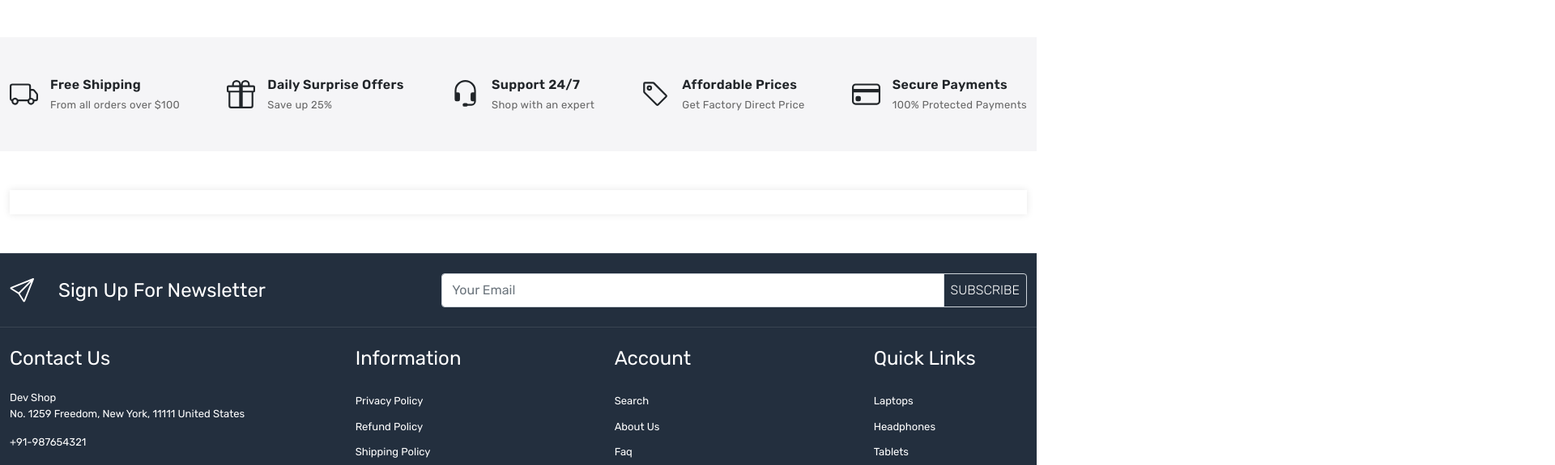
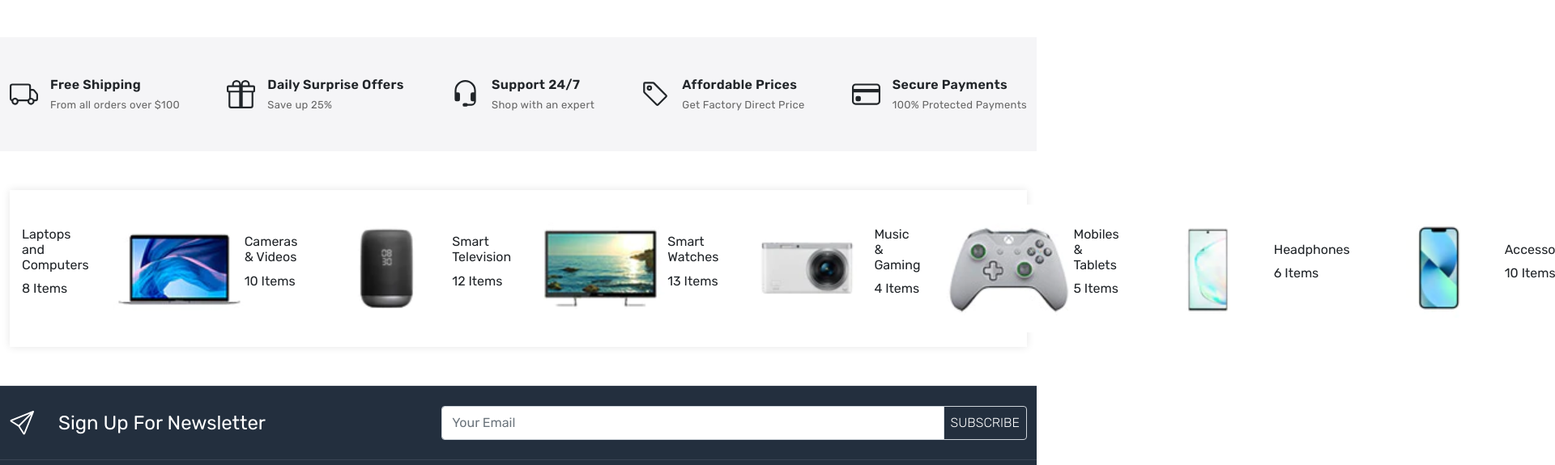
Before and after one commit to Seyba/Ecom-frontend, a React (Create React App) app: page / in a window 1280 px wide. Shown: the part 620-1195 px from the top of the page at 81% size, 1920 px wide, since content can reach past the window. Built offline with nearby package versions, Linux system fonts and the light colour scheme.

Commit message:
category section added

```diff
--- a/src/App.css
+++ b/src/App.css
@@ -215,4 +215,5 @@ footer address {
   box-shadow: 0 0 10px #0000001a;
   padding: 15px;
 }
+
 /**  =========== Home Wrapper 3 Section Ends ================= */
--- a/src/pages/Home.js
+++ b/src/pages/Home.js
@@ -148,7 +148,84 @@ export default function Home() {
           <div className="row">
             <div className="col-12">
               <div className="categories d-flex justify-content-between align-items-center">
+                <div className="d-flex align-items-center gap-30">
+                  <div>
+                    <h6>Laptops and Computers</h6>
+                    <p>8 Items</p>
+                  </div>
+                  <img src="images/macbook.jpg" alt="computer"/>
+                </div>
 
+                <div className="d-flex align-items-center gap-30">
+                  <div>
+                    <h6>Cameras & Videos</h6>
+                    <p>10 Items</p>
+                  </div>
+                  <img src="images/smartSpeaker.jpg" alt="computer"/>
+                </div>
+
+                <div className="d-flex align-items-center gap-30">
+                  <div>
+                    <h6>Smart Television</h6>
+                    <p>12 Items</p>
+                  </div>
+                  <img src="images/tv.jpg" alt="computer"/>
+                </div>
+
+                <div className="d-flex align-items-center gap-30">
+                  <div>
+                    <h6>Smart Watches</h6>
+                    <p>13 Items</p>
+                  </div>
+                  <img src="images/camera.jpg" alt="camera"/>
+                </div>
+
+                <div className="d-flex align-items-center gap-30">
+                  <div>
+                    <h6>Music & Gaming</h6>
+                    <p>4 Items</p>
+                  </div>
+                  <img src="images/xBox.jpg" alt="xBox"/>
+                </div>
+
+                <div className="d-flex align-items-center gap-30">
+                  <div>
+                    <h6>Mobiles & Tablets</h6>
+                    <p>5 Items</p>
+                  </div>
+                  <img src="images/samsungGalaxy.jpg" alt="phones"/>
+                </div>
+
+                <div className="d-flex align-items-center gap-30">
+                  <div>
+                    <h6>Headphones</h6>
+                    <p>6 Items</p>
+                  </div>
+                  <img src="images/iphone11.jpg" alt="iphone"/>
+                </div>
+
+                <div className="d-flex align-items-center gap-30">
+                  <div>
+                    <h6>Accessories</h6>
+                    <p>10 Items</p>
+                  </div>
+                  <img src="images/monitor.jpg" alt="monitor"/>
+                </div>
+                <div className="d-flex align-items-center gap-30">
+                  <div>
+                    <h6>Portable Speakers</h6>
+                    <p>8 Items</p>
+                  </div>
+                  <img src="images/appleWatch.jpg" alt="watch"/>
+                </div>
+
+                <div className="d-flex align-items-center gap-30">
+                  <div>
+                    <h6>Home Appeliances</h6>
+                    <p>6 Items</p>
+                  </div>
+                  <img src="images/ipad.jpg" alt="ipad"/>
+                </div>
               </div>
             </div>
           </div>
```
